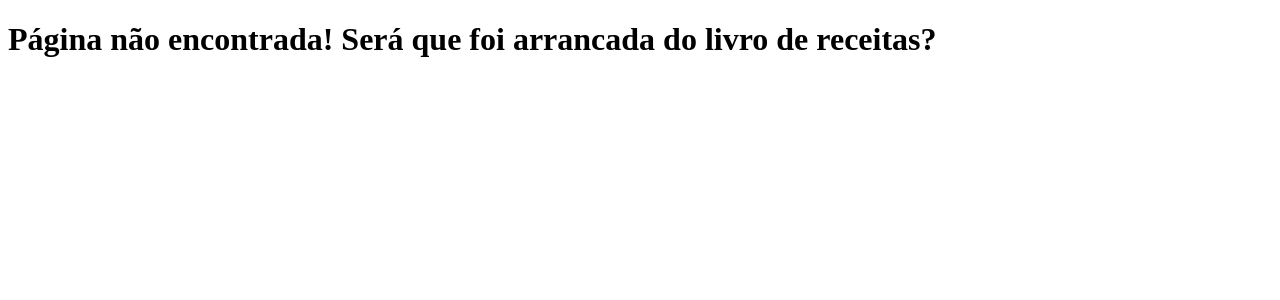
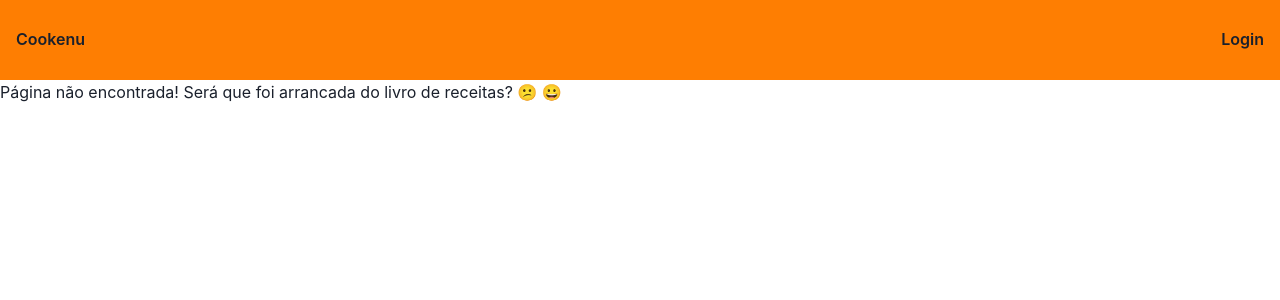
Before and after one commit to carolcampos22/projeto-cookenu, a React (Create React App) app in the folder cookenu/: page / in a window 1280 px wide. Shown: the top 300 px of the page. Built offline with nearby package versions, Linux system fonts and the light colour scheme.

Commit message:
Estilização do header

```diff
--- a/cookenu/src/App.js
+++ b/cookenu/src/App.js
@@ -1,10 +1,14 @@
 import { Router } from "./routes/router";
+import { ChakraProvider } from '@chakra-ui/react'
+import {theme} from './styles'
 
 
 const App = () => {
   return (
 
+    <ChakraProvider theme={theme}>
       <Router />
+    </ChakraProvider>
 
   );
 }
--- /dev/null
+++ b/cookenu/src/components/header/index.js
@@ -0,0 +1,12 @@
+import { HeaderStyled } from "./styled"
+import { Button } from '@chakra-ui/react'
+
+export const Header = () => {
+    return (
+        <HeaderStyled>
+            <Button variant="ghost">Cookenu</Button>
+            <Button variant="ghost">Login</Button>
+
+        </HeaderStyled>
+    )
+}
--- /dev/null
+++ b/cookenu/src/components/header/styled.js
@@ -0,0 +1,13 @@
+import styled from 'styled-components'
+import {theme} from '../../styles'
+
+export const HeaderStyled = styled.div`
+    height: 10vh;
+    width: 100vw;
+    display: flex;
+    flex-direction: row;
+    justify-content: space-between;
+    align-items: center;
+    background-color: ${theme.colors.laranja["500"]};
+
+`
--- /dev/null
+++ b/cookenu/src/components/index.js
@@ -0,0 +1 @@
+export * from './header'
--- /dev/null
+++ b/cookenu/src/constants/index.js
@@ -0,0 +1 @@
+export const BASE_URL = "https://cookenu-api.herokuapp.com"
--- a/cookenu/src/pages/error-page/index.js
+++ b/cookenu/src/pages/error-page/index.js
@@ -1,5 +1,10 @@
 export const ErrorPage = () => {
     return (
-        <h1>Página não encontrada! Será que foi arrancada do livro de receitas?</h1>
+        <div>
+            <h1>Página não encontrada! Será que foi arrancada do livro de receitas? <span>&#x1F615;</span> <span>&#x1F600;</span></h1>
+
+
+        </div>
+
     )
 }
--- a/cookenu/src/routes/router.js
+++ b/cookenu/src/routes/router.js
@@ -7,11 +7,12 @@ import {
     AddRecipePage,
     ErrorPage
 } from '../pages'
+import { Header } from '../components'
 
 export const Router = () => {
     return (
         <BrowserRouter>
-
+            <Header />
             <Routes>
                 <Route path='/login' element={<LoginPage />}/>
                 <Route path='/signup' element={<SignUpPage />}/>
--- /dev/null
+++ b/cookenu/src/styles/index.js
@@ -0,0 +1 @@
+export * from './theme'
--- /dev/null
+++ b/cookenu/src/styles/theme.js
@@ -0,0 +1,19 @@
+import { extendTheme } from "@chakra-ui/react"
+
+export const theme = extendTheme({
+    components: {
+        Button: {
+            variants: {
+                header: {
+                    bg: "laranja.500"
+                }
+            }
+        }
+    },
+    colors: {
+        laranja: {
+            500: "#FE7E02"
+        }
+    }
+
+})
```
Also changed, not shown: cookenu/package.json (+6 -1 lines), 1 other file (tests, documents, lock files or other folders).
